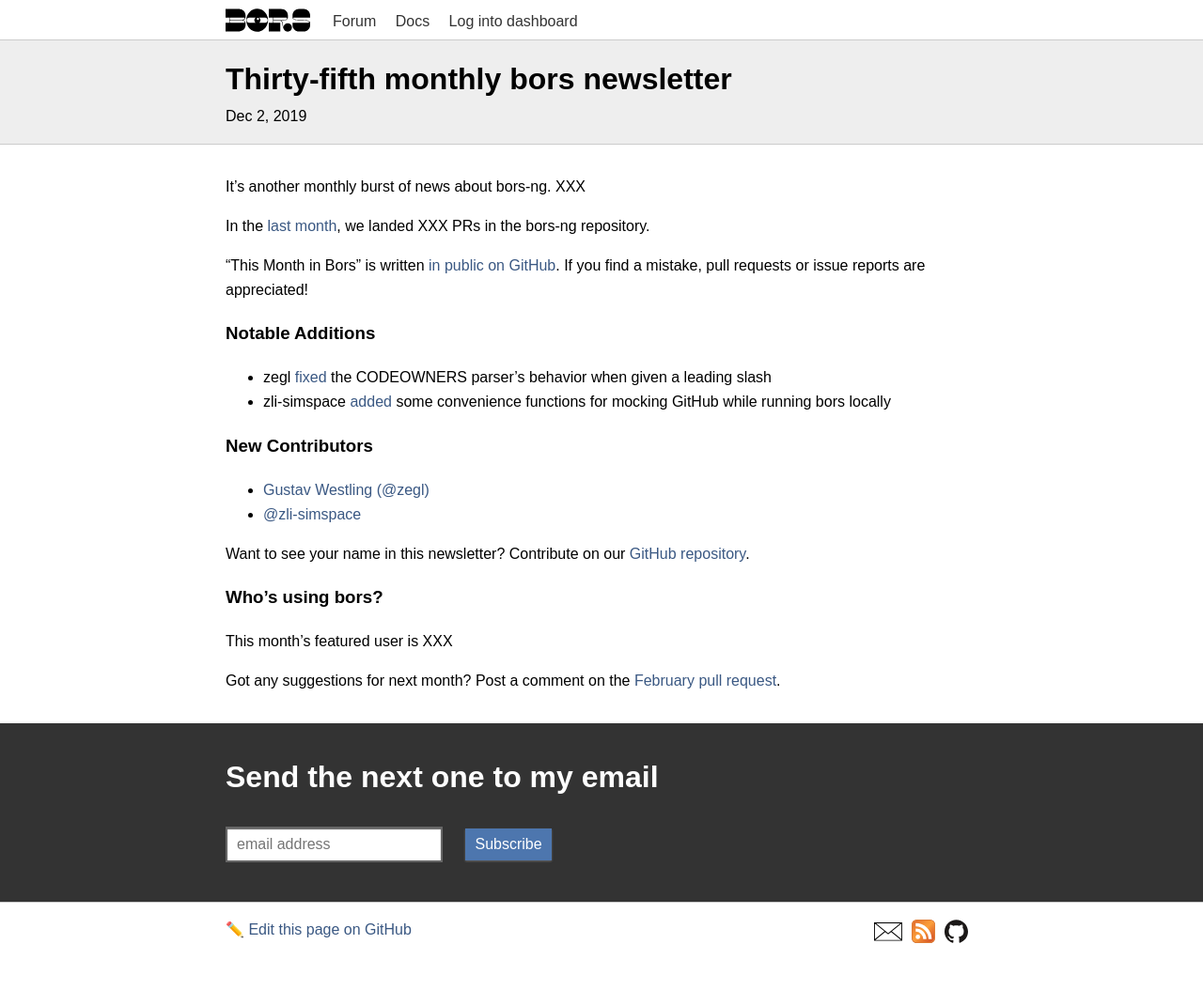
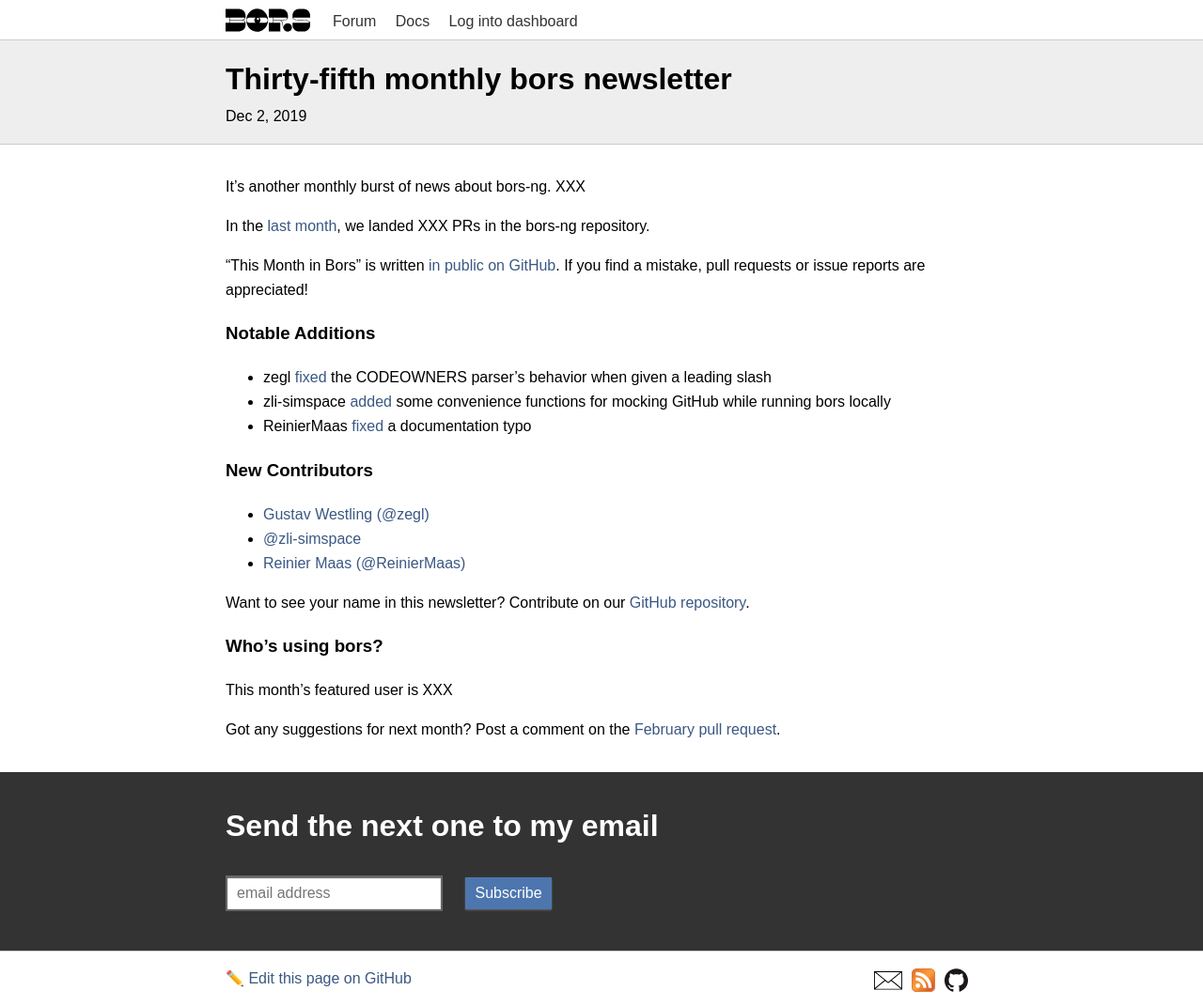
Before and after one commit to bors-ng/bors-ng.github.io, a Jekyll site: the page built from _posts/2019-12-01-tmib-35.md, in a window 1280 px wide. Shown: the whole page at 94% size. Built offline with Jekyll 4.4.1, drawn with Linux system fonts in a browser that asks for light colours; before the commit the page ends 1019 px from its top, so only the background shows below that.

Commit message:
Added bors-ng/bors-ng#793

```diff
--- a/_posts/2019-12-01-tmib-35.md
+++ b/_posts/2019-12-01-tmib-35.md
@@ -21,11 +21,14 @@ If you find a mistake, pull requests or issue reports are appreciated!
 
 * zegl [fixed](https://github.com/bors-ng/bors-ng/pull/805) the CODEOWNERS parser's behavior when given a leading slash
 * zli-simspace [added](https://github.com/bors-ng/bors-ng/pull/786) some convenience functions for mocking GitHub while running bors locally
+* ReinierMaas [fixed](https://github.com/bors-ng/bors-ng/pull/793) a documentation typo
+
 
 ### New Contributors
 
 * [Gustav Westling (@zegl)](https://github.com/zegl)
 * [@zli-simspace](https://github.com/zli-simspace)
+* [Reinier Maas (@ReinierMaas)](https://github.com/ReinierMaas)
 
 Want to see your name in this newsletter? Contribute on our [GitHub repository](https://github.com/bors-ng/bors-ng).
 
```
